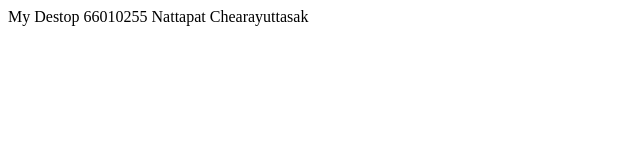
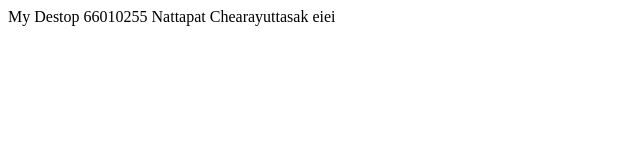
Before and after one commit to Sapui999/Git101, a plain HTML site: page index.html in a window 1280 px wide. Shown: the full height of the page, 0-640 px from the left. Drawn offline with Linux system fonts and the light colour scheme.

Commit message:
Update index.html

```diff
--- a/index.html
+++ b/index.html
@@ -6,6 +6,6 @@
         <title>Document</title>
     </head>
     <body>
-        My Destop 66010255 Nattapat Chearayuttasak
+        My Destop 66010255 Nattapat Chearayuttasak eiei
     </body>
 </html>
```
